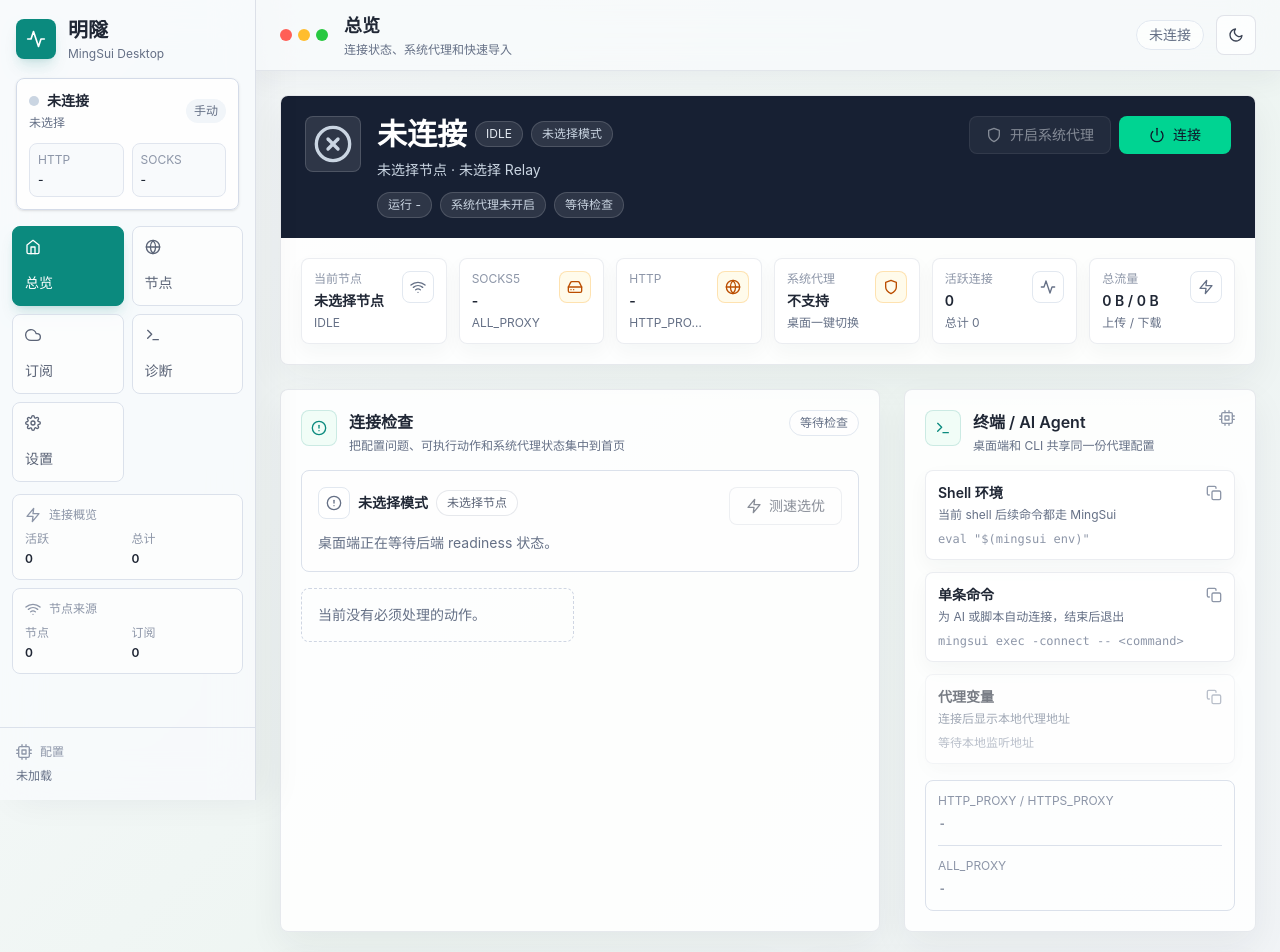
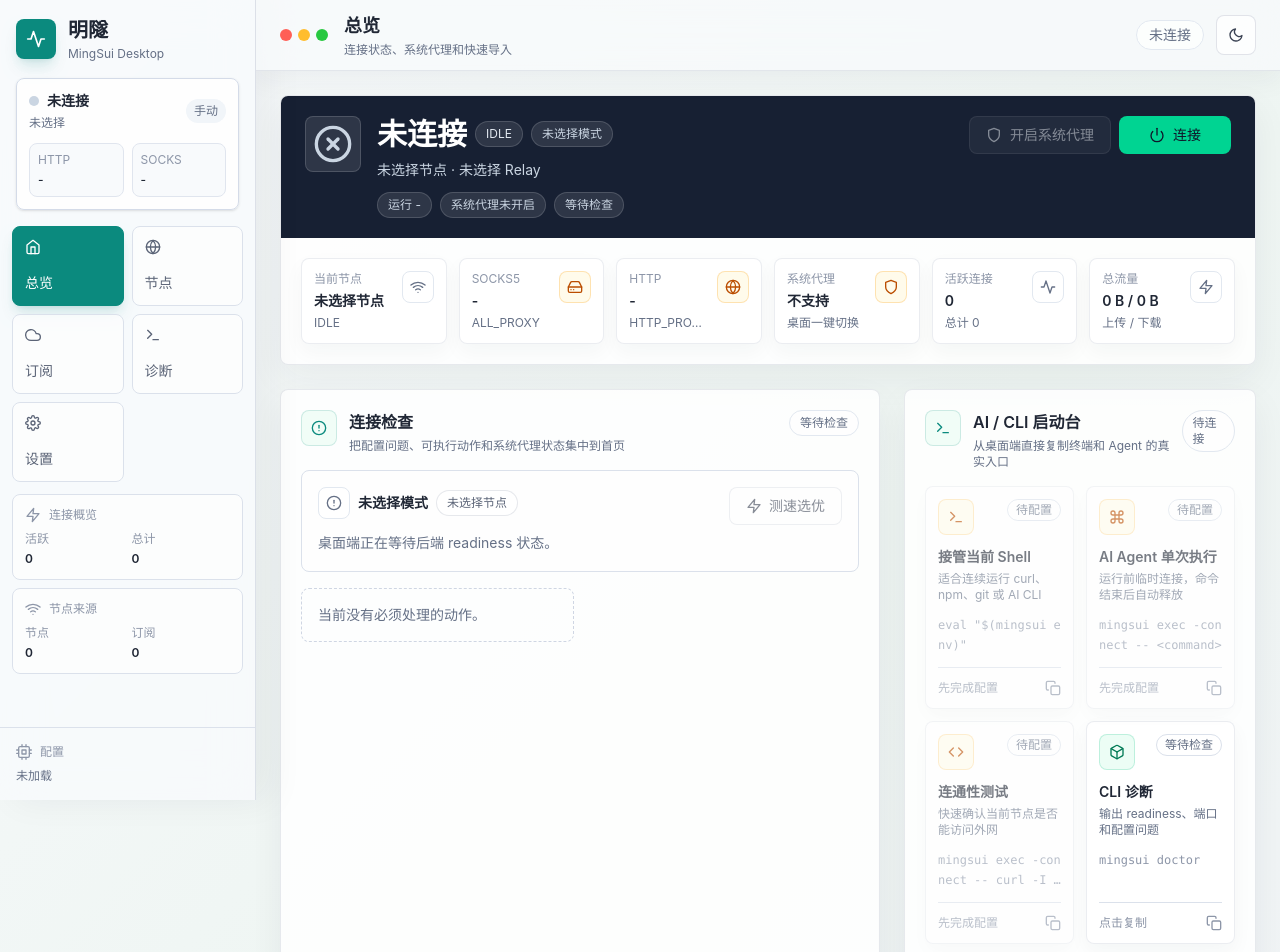
Before and after one commit to coyoteXujie/mingsui, a React (Vite) app in the folder desktop/mingsui-desktop/frontend/: page / in a window 1280 px wide. Shown: the top 952 px of the page. Built offline with nearby package versions, Linux system fonts and the light colour scheme.

Commit message:
Upgrade AI CLI desktop launchpad

```diff
--- a/desktop/mingsui-desktop/frontend/src/components/views/Overview.tsx
+++ b/desktop/mingsui-desktop/frontend/src/components/views/Overview.tsx
@@ -3,7 +3,10 @@ import type {ComponentType, ReactNode} from 'react'
 import {
   FiActivity,
   FiAlertCircle,
+  FiBox,
   FiCheckCircle,
+  FiCode,
+  FiCommand,
   FiCopy,
   FiCpu,
   FiFileText,
@@ -24,7 +27,10 @@ import type {ClientConfig, ReadinessAction, ReadinessStatus, RuntimeStatus} from
 
 const ActivityIcon = FiActivity as ComponentType<{className?: string}>
 const AlertIcon = FiAlertCircle as ComponentType<{className?: string}>
+const BoxIcon = FiBox as ComponentType<{className?: string}>
 const CheckIcon = FiCheckCircle as ComponentType<{className?: string}>
+const CodeIcon = FiCode as ComponentType<{className?: string}>
+const CommandIcon = FiCommand as ComponentType<{className?: string}>
 const CopyIcon = FiCopy as ComponentType<{className?: string}>
 const CpuIcon = FiCpu as ComponentType<{className?: string}>
 const FileIcon = FiFileText as ComponentType<{className?: string}>
@@ -53,6 +59,9 @@ interface TerminalAction {
   label: string
   description: string
   command: string
+  icon: ReactNode
+  badge: string
+  ready: boolean
 }
 
 const toneClasses: Record<Tone, string> = {
@@ -83,6 +92,10 @@ function formatRuntime(startedAt: string): string {
   if (minutes < 60) return `${minutes}m`
   const hours = Math.floor(minutes / 60)
   return `${hours}h ${minutes % 60}m`
+}
+
+function shellQuote(value: string): string {
+  return `'${value.replace(/'/g, `'\\''`)}'`
 }
 
 function readinessTone(readiness?: ReadinessStatus): Tone {
@@ -178,6 +191,11 @@ export function Overview() {
   const relayAddr = status.relay_addr || config.relay_addr
   const httpProxy = httpAddr ? `http://${httpAddr}` : ''
   const socksProxy = socksAddr ? `socks5://${socksAddr}` : ''
+  const configFlag = state?.config_path ? ` -config ${shellQuote(state.config_path)}` : ''
+  const envCommand = `eval "$(mingsui env${configFlag})"`
+  const execTemplate = `mingsui exec${configFlag} -connect -- <command>`
+  const testCommand = `mingsui exec${configFlag} -connect -- curl -I https://www.google.com/generate_204`
+  const doctorCommand = `mingsui doctor${configFlag}`
   const readiness = state?.readiness
   const readinessActions = readiness?.actions?.slice(0, 4) || []
   const warnings = readiness?.warnings || []
@@ -190,22 +208,44 @@ export function Overview() {
     httpAddr ? `export HTTP_PROXY="${httpProxy}"` : '',
     httpAddr ? `export HTTPS_PROXY="${httpProxy}"` : '',
     socksAddr ? `export ALL_PROXY="${socksProxy}"` : '',
+    httpAddr || socksAddr ? 'export NO_PROXY="localhost,127.0.0.1,::1"' : '',
+    httpAddr ? `export http_proxy="${httpProxy}"` : '',
+    httpAddr ? `export https_proxy="${httpProxy}"` : '',
+    socksAddr ? `export all_proxy="${socksProxy}"` : '',
+    httpAddr || socksAddr ? 'export no_proxy="localhost,127.0.0.1,::1"' : '',
   ].filter(Boolean).join('\n')
   const terminalActions: TerminalAction[] = [
     {
-      label: 'Shell 环境',
-      description: '当前 shell 后续命令都走 MingSui',
-      command: 'eval "$(mingsui env)"',
+      label: '接管当前 Shell',
+      description: '适合连续运行 curl、npm、git 或 AI CLI',
+      command: envCommand,
+      icon: <TerminalIcon className="h-4 w-4" />,
+      badge: '持久会话',
+      ready: Boolean(httpAddr || socksAddr),
     },
     {
-      label: '单条命令',
-      description: '为 AI 或脚本自动连接，结束后退出',
-      command: 'mingsui exec -connect -- <command>',
+      label: 'AI Agent 单次执行',
+      description: '运行前临时连接，命令结束后自动释放',
+      command: execTemplate,
+      icon: <CommandIcon className="h-4 w-4" />,
+      badge: '推荐',
+      ready: Boolean(config.active_proxy_profile || config.active_profile || relayAddr),
     },
     {
-      label: '代理变量',
-      description: httpAddr || socksAddr ? '给不读取 mingsui 的工具手动粘贴' : '连接后显示本地代理地址',
-      command: proxyEnvBlock,
+      label: '连通性测试',
+      description: '快速确认当前节点是否能访问外网',
+      command: testCommand,
+      icon: <CodeIcon className="h-4 w-4" />,
+      badge: '诊断',
+      ready: Boolean(config.active_proxy_profile || config.active_profile || relayAddr),
+    },
+    {
+      label: 'CLI 诊断',
+      description: '输出 readiness、端口和配置问题',
+      command: doctorCommand,
+      icon: <BoxIcon className="h-4 w-4" />,
+      badge: readinessLabel(readiness),
+      ready: true,
     },
   ]
   const stats: StatItem[] = [
@@ -472,39 +512,61 @@ export function Overview() {
         <div className="panel p-5">
           <SectionHeader
             icon={<TerminalIcon className="h-4 w-4" />}
-            title="终端 / AI Agent"
-            detail="桌面端和 CLI 共享同一份代理配置"
-            action={<CpuIcon className="h-4 w-4 text-faint" />}
+            title="AI / CLI 启动台"
+            detail="从桌面端直接复制终端和 Agent 的真实入口"
+            action={<span className={`rounded-full border px-2.5 py-1 text-xs ${status.running ? toneClasses.success : toneClasses.neutral}`}>{status.running ? '代理在线' : '待连接'}</span>}
           />
 
-          <div className="space-y-3">
+          <div className="grid gap-3 sm:grid-cols-2">
             {terminalActions.map(action => (
               <button
                 key={action.label}
                 onClick={() => copyText(action.label, action.command)}
-                disabled={!action.command}
+                disabled={!action.command || !action.ready}
                 title={action.command || '当前没有可复制内容'}
-                className="row-surface group flex w-full items-start justify-between gap-3 p-3 text-left transition disabled:cursor-not-allowed disabled:opacity-60"
+                className={`row-surface group flex min-h-36 w-full flex-col justify-between gap-3 p-3 text-left transition disabled:cursor-not-allowed disabled:opacity-60 ${
+                  action.ready ? 'hover:border-[#0b8a7e]/30 hover:bg-white/88' : ''
+                }`}
               >
-                <div className="min-w-0">
+                <div className="flex w-full items-start justify-between gap-3">
+                  <span className={`grid h-9 w-9 shrink-0 place-items-center rounded-lg border ${action.ready ? toneClasses.success : toneClasses.warning}`}>
+                    {action.icon}
+                  </span>
+                  <span className="rounded-full border border-[#dbe1eb] bg-white/68 px-2 py-0.5 text-xs text-subtle dark:border-white/10 dark:bg-white/5">
+                    {action.ready ? action.badge : '待配置'}
+                  </span>
+                </div>
+                <div className="min-w-0 flex-1">
                   <div className="text-sm font-semibold text-main">{action.label}</div>
-                  <div className="mt-1 text-xs text-subtle">{action.description}</div>
-                  <div className="mt-2 truncate font-mono text-xs text-faint">{action.command || '等待本地监听地址'}</div>
+                  <div className="mt-1 min-h-8 text-xs leading-4 text-subtle">{action.description}</div>
+                  <div className="mt-3 line-clamp-2 break-all font-mono text-xs leading-5 text-faint">{action.command}</div>
                 </div>
-                <CopyIcon className="mt-0.5 h-4 w-4 shrink-0 text-faint group-hover:text-emerald-700" />
+                <div className="flex w-full items-center justify-between border-t border-[#dbe1eb] pt-3 text-xs text-faint dark:border-white/10">
+                  <span>{action.ready ? '点击复制' : '先完成配置'}</span>
+                  <CopyIcon className="h-4 w-4 shrink-0 group-hover:text-emerald-700" />
+                </div>
               </button>
             ))}
           </div>
 
-          <div className="mt-4 divide-y divide-[#dbe1eb] rounded-lg border border-[#dbe1eb] px-3 dark:divide-white/10 dark:border-white/10">
-            <div className="py-3">
-              <div className="text-xs text-faint">HTTP_PROXY / HTTPS_PROXY</div>
-              <div className="mt-1 break-all font-mono text-sm text-subtle">{httpProxy || '-'}</div>
+          <div className="mt-4 rounded-lg border border-[#dbe1eb] bg-[#101828] p-4 text-white shadow-sm dark:border-white/10">
+            <div className="mb-3 flex items-center justify-between gap-3">
+              <div className="min-w-0">
+                <div className="text-xs text-slate-400">完整代理环境</div>
+                <div className="mt-1 truncate text-sm font-semibold text-white">{httpProxy || socksProxy || '等待本地监听地址'}</div>
+              </div>
+              <button
+                onClick={() => copyText('完整代理环境', proxyEnvBlock)}
+                disabled={!proxyEnvBlock.trim()}
+                className="inline-flex shrink-0 items-center gap-2 rounded-lg border border-white/12 bg-white/10 px-3 py-1.5 text-sm text-slate-100 transition hover:bg-white/15 disabled:cursor-not-allowed disabled:opacity-50"
+              >
+                <CopyIcon className="h-4 w-4" />
+                复制
+              </button>
             </div>
-            <div className="py-3">
-              <div className="text-xs text-faint">ALL_PROXY</div>
-              <div className="mt-1 break-all font-mono text-sm text-subtle">{socksProxy || '-'}</div>
-            </div>
+            <pre className="max-h-40 overflow-auto whitespace-pre-wrap rounded-lg border border-white/10 bg-black/20 p-3 font-mono text-xs leading-5 text-slate-200">
+              {proxyEnvBlock || '连接后显示 HTTP_PROXY / ALL_PROXY / NO_PROXY'}
+            </pre>
           </div>
         </div>
       </div>
```
